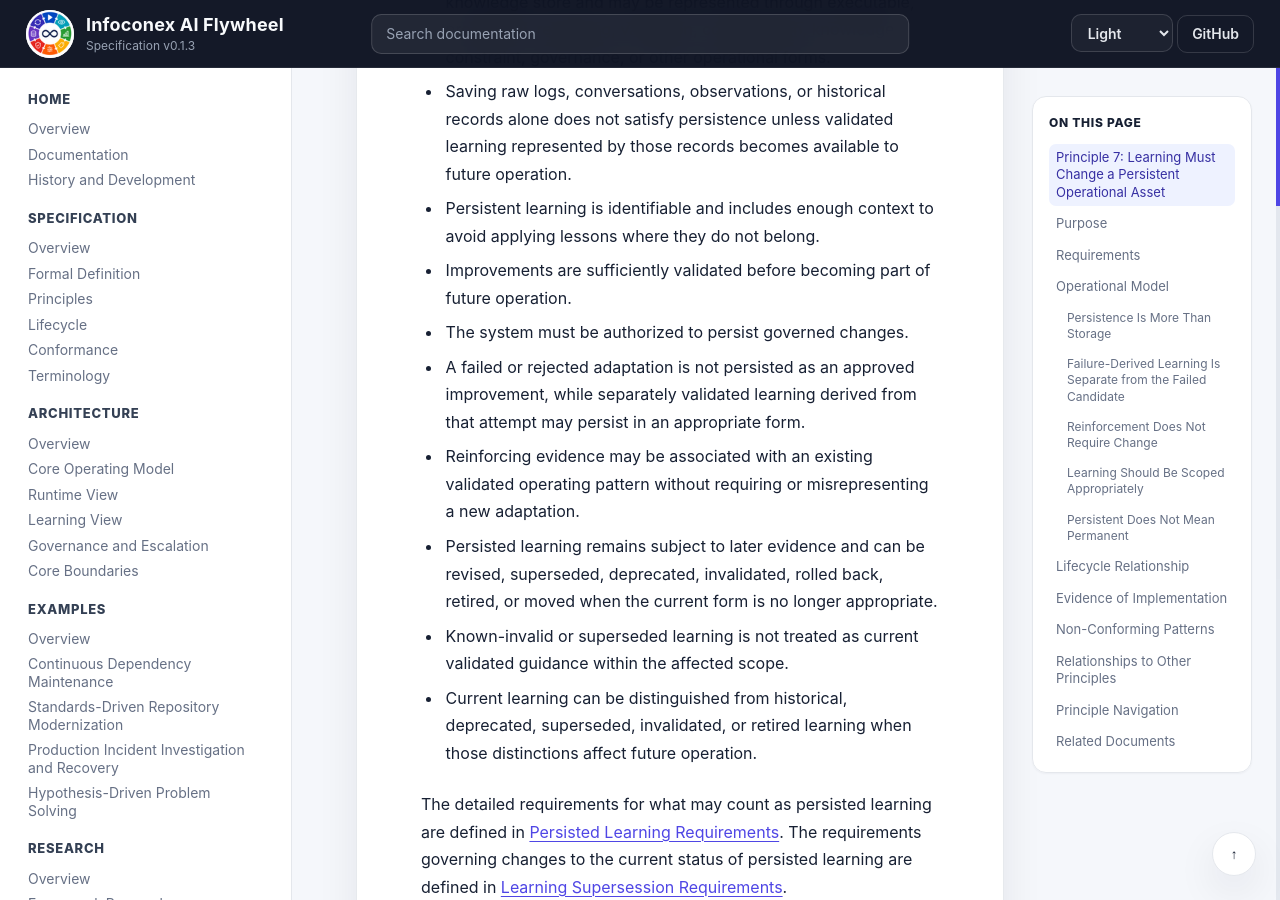
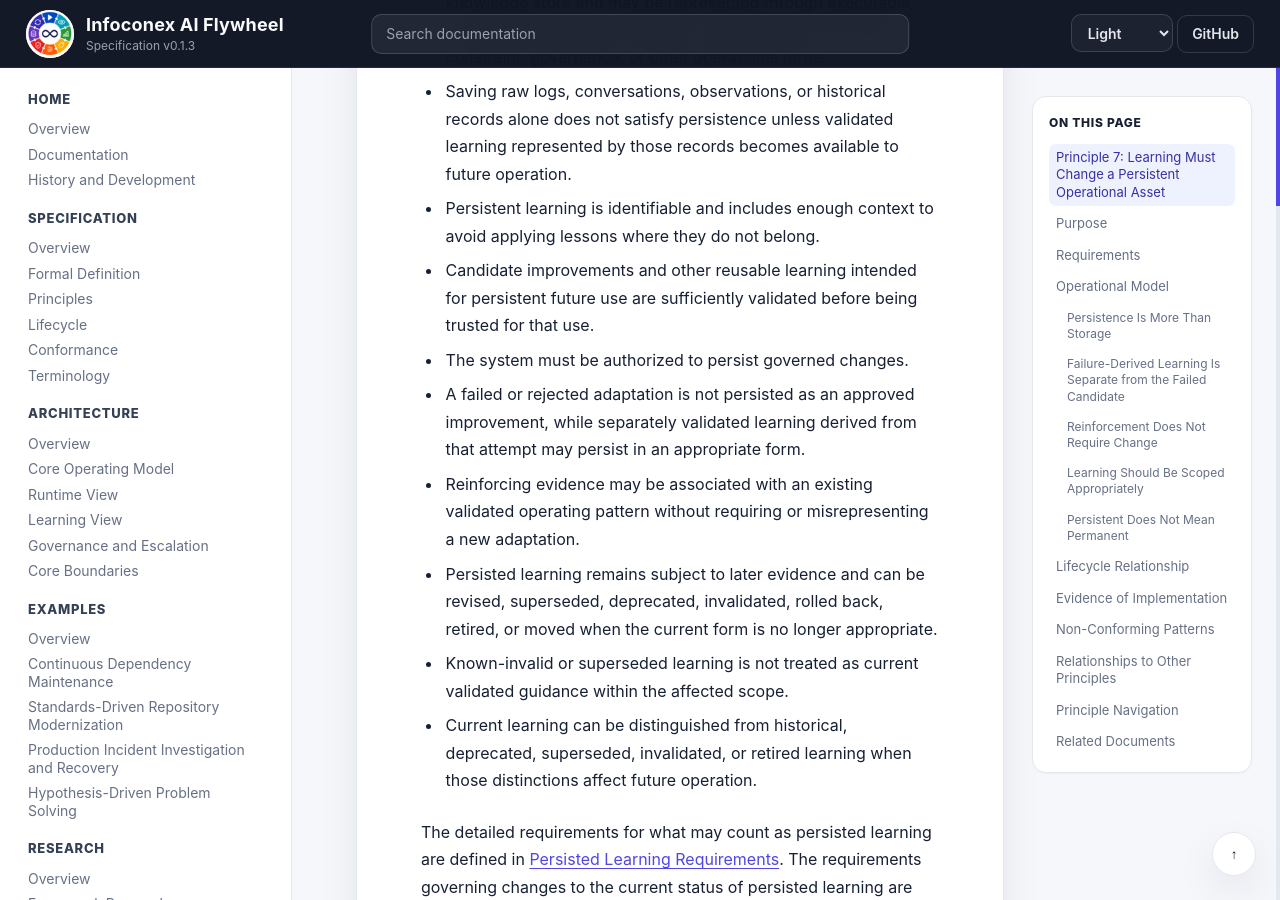
Before and after one commit to infoconex/ai-flywheel, a Jekyll site: the page built from docs/specification/principles/07-persistent-learning.md, in a window 1280 px wide and 900 px high, scrolled down 1144 px. Built offline with Jekyll 4.4.1, drawn with Linux system fonts in a browser that asks for light colours; our own code applies the rules of GitHub Pages for plain Markdown files.

Commit message:
Broaden persistent learning validation requirement

```diff
--- a/docs/specification/principles/07-persistent-learning.md
+++ b/docs/specification/principles/07-persistent-learning.md
@@ -17,7 +17,7 @@ A conforming implementation must satisfy these requirements:
 - Persisted learning is not limited to conversational memory or a knowledge store and may be represented through executable, procedural, reasoning, validation, configuration, knowledge, constraint, governance, or other operational forms.
 - Saving raw logs, conversations, observations, or historical records alone does not satisfy persistence unless validated learning represented by those records becomes available to future operation.
 - Persistent learning is identifiable and includes enough context to avoid applying lessons where they do not belong.
-- Improvements are sufficiently validated before becoming part of future operation.
+- Candidate improvements and other reusable learning intended for persistent future use are sufficiently validated before being trusted for that use.
 - The system must be authorized to persist governed changes.
 - A failed or rejected adaptation is not persisted as an approved improvement, while separately validated learning derived from that attempt may persist in an appropriate form.
 - Reinforcing evidence may be associated with an existing validated operating pattern without requiring or misrepresenting a new adaptation.
```
